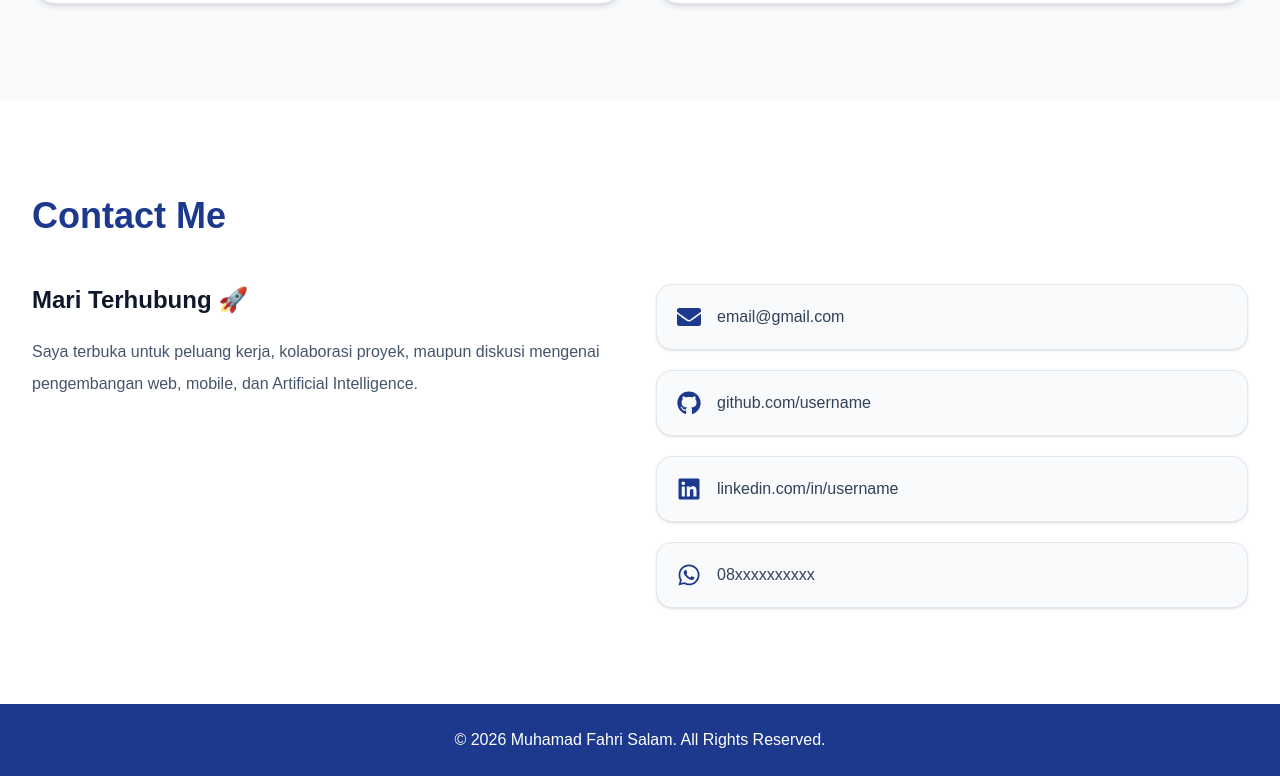
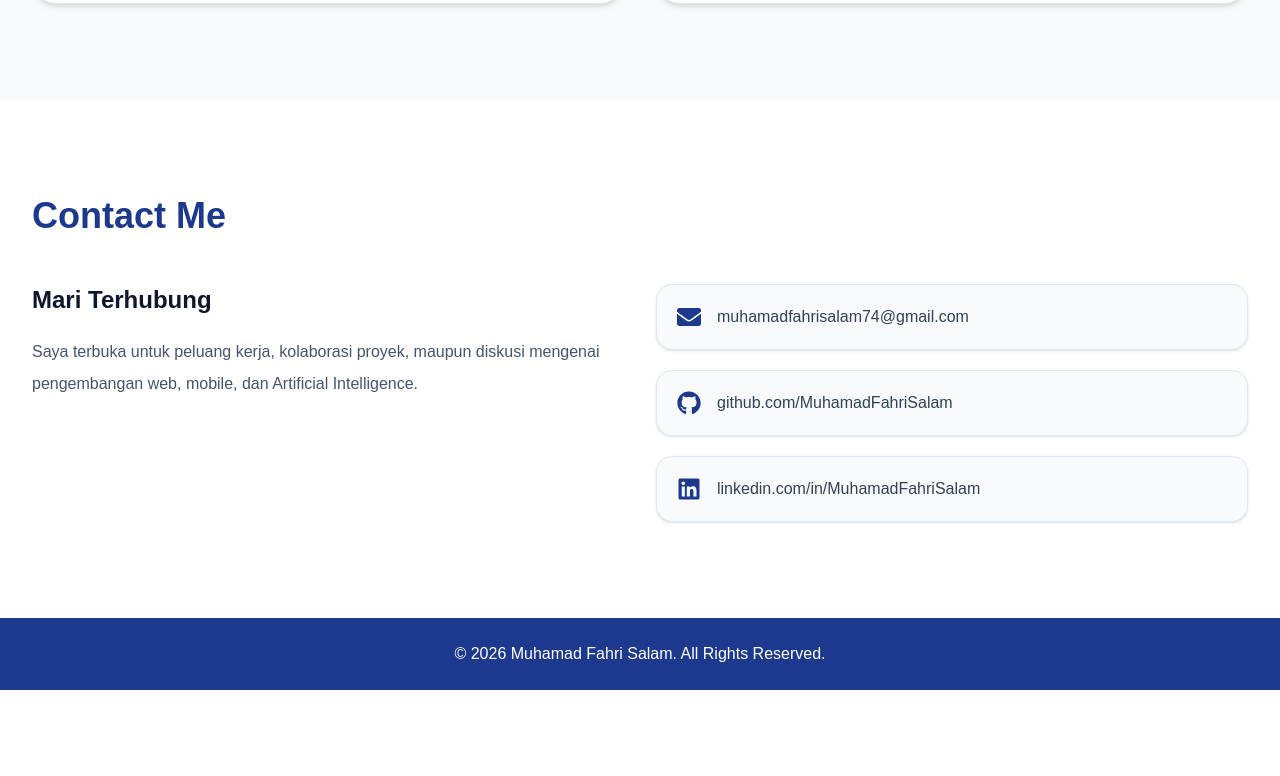
Before and after one commit to MuhamadFahriSalam/Myporto, a Next.js app: page / in a window 1280 px wide. Shown: the part 2802-3578 px from the top of the page. After the commit the page ends 3492 px from the top, so only its background shows below. Built offline with nearby package versions, Linux system fonts and the light colour scheme.

Commit message:
clear code

```diff
--- a/components/Contact.tsx
+++ b/components/Contact.tsx
@@ -16,7 +16,7 @@ export default function Contact() {
 
           <div>
             <h3 className="text-2xl font-semibold text-slate-900 mb-5">
-              Mari Terhubung 🚀
+              Mari Terhubung
             </h3>
 
             <p className="text-slate-600 leading-8">
@@ -30,23 +30,23 @@ export default function Contact() {
 
             <div className="bg-slate-50 p-5 rounded-2xl border border-slate-200 shadow-sm flex items-center gap-4">
               <FaEnvelope className="text-blue-900 text-2xl" />
-              <span className="text-slate-700">email@gmail.com</span>
+              <span className="text-slate-700">muhamadfahrisalam74@gmail.com</span>
             </div>
 
             <div className="bg-slate-50 p-5 rounded-2xl border border-slate-200 shadow-sm flex items-center gap-4">
               <FaGithub className="text-blue-900 text-2xl" />
-              <span className="text-slate-700">github.com/username</span>
+              <span className="text-slate-700">github.com/MuhamadFahriSalam</span>
             </div>
 
             <div className="bg-slate-50 p-5 rounded-2xl border border-slate-200 shadow-sm flex items-center gap-4">
               <FaLinkedin className="text-blue-900 text-2xl" />
-              <span className="text-slate-700">linkedin.com/in/username</span>
+              <span className="text-slate-700">linkedin.com/in/MuhamadFahriSalam</span>
             </div>
 
-            <div className="bg-slate-50 p-5 rounded-2xl border border-slate-200 shadow-sm flex items-center gap-4">
+            {/* <div className="bg-slate-50 p-5 rounded-2xl border border-slate-200 shadow-sm flex items-center gap-4">
               <FaWhatsapp className="text-blue-900 text-2xl" />
               <span className="text-slate-700">08xxxxxxxxxx</span>
-            </div>
+            </div> */}
 
           </div>
 
```
